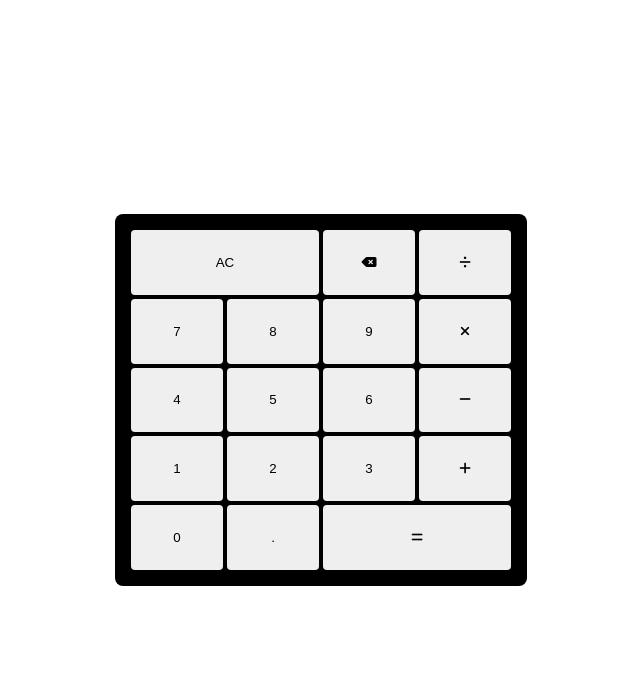
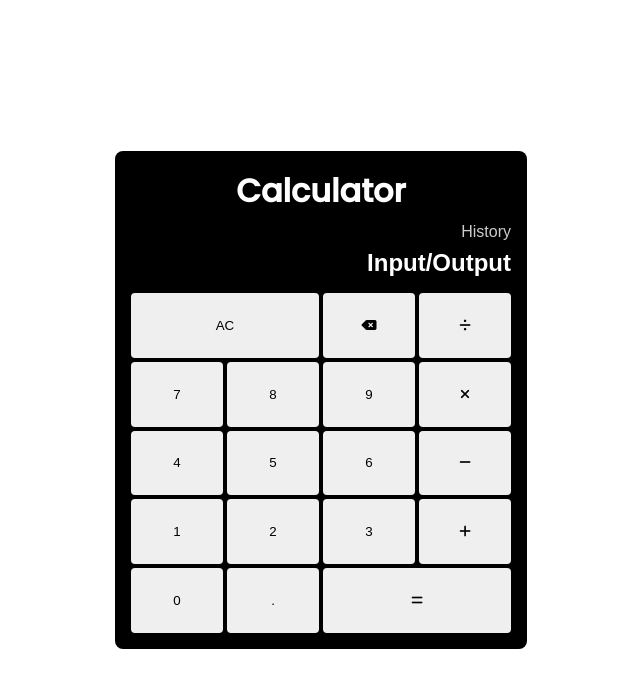
Before and after one commit to LevyMonteiro/calculator, a React (Vite) app: page / in a window 1280 px wide. Shown: the top 688 px of the page, without its empty margins (319-959 px from the left). Built offline with nearby package versions, Linux system fonts and the light colour scheme; the HTML template or start-up script is replaced by a standard one.

Commit message:
create Display component

```diff
--- a/src/App.jsx
+++ b/src/App.jsx
@@ -1,13 +1,14 @@
-import { useState } from 'react'
 import './styles/App.css'
 import { Keyboard } from './components/keyboard'
 import { calcData } from './context/calculatorData'
+import { Display } from './components/display'
 
 const App = () => {
 
   return (
     <div className='container'>
       <div className="calculator">
+        <Display />
         <Keyboard calcData={ calcData }/>
       </div>
     </div>
--- /dev/null
+++ b/src/components/display.jsx
@@ -0,0 +1,13 @@
+import '../styles/display.css'
+
+const Display = () => {
+  return (
+    <div className="display">
+      <h1>Calculator</h1>
+      <p className="history">History</p>
+      <h2 className="inputOutput">Input/Output</h2>
+    </div>
+  )
+}
+
+export { Display }
--- /dev/null
+++ b/src/styles/display.css
@@ -0,0 +1,23 @@
+@import url('https://fonts.googleapis.com/css2?family=Poppins:wght@500&display=swap');
+
+.display * {
+  color: white;
+  display: flex;
+  flex-direction: row-reverse;
+  font-family: Arial, Helvetica, sans-serif;
+}
+
+.display h1 {
+  justify-content: center;
+  /* margin-bottom: 16px; */
+  font-family: 'Poppins', sans-serif;
+}
+
+.display p {
+  margin: 8px 0;
+  opacity: 0.8;
+}
+
+.display h2 {
+  margin-bottom: 16px;
+}
```
